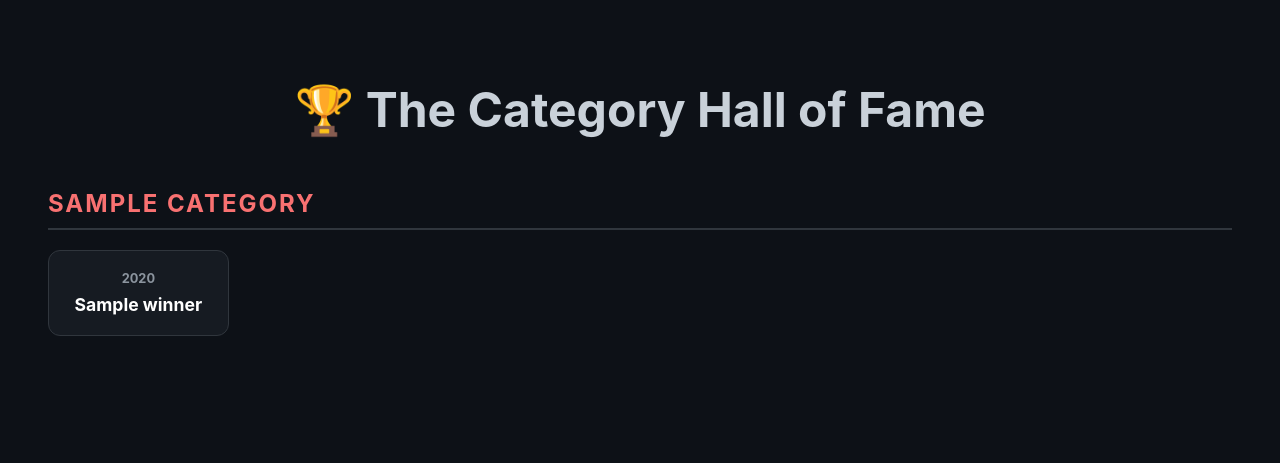
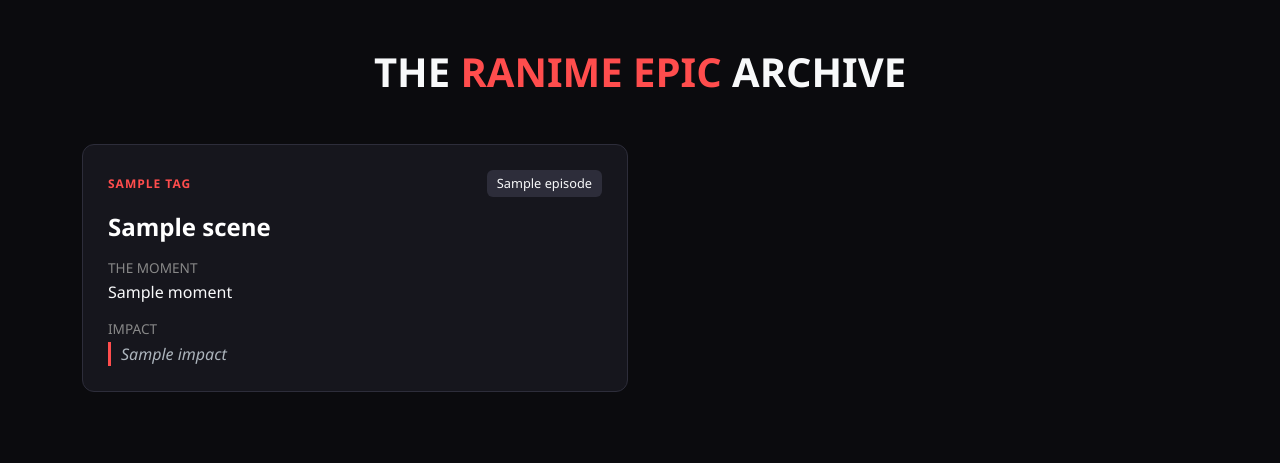
Before and after one commit to Randy1-2/RANIME, a Flask app: template templates/blog.html in a window 1280 px wide. Shown: the top 463 px of the page. Run offline with Flask 3, Linux system fonts and the light colour scheme; the template is opened without the code that fills it: most values are stand-ins (such as "Sample title", 1, 10 or a date in 2020).

Commit message:
Added epic anime boxes

```diff
--- a/main.py
+++ b/main.py
@@ -1,3 +1,4 @@
+import requests
 from flask import Flask, render_template, request, redirect, url_for, flash
 import datetime
 
@@ -30,7 +31,7 @@ upcoming_2026 = [
     {"name": "Blue Lock (Season 3)", "date": "Summer 2026", "status": "Summer", "site": "https://bluelock-pr.com/"},
     {"name": "One-Punch Man (S3)", "date": "Mid-2026", "status": "Confirmed", "site": "https://onepunchman-anime.net/"},
     {"name": "Black Clover (Season 2)", "date": "Late 2026", "status": "Confirmed", "site": "https://bclover.jp/"},
-    {"name": "Chainsaw Man (S2)", "date": "2026", "status": "TBA", "site": "https://chainsawman.dog/"}
+    {"name": "Chainsaw Man (S2)", "date": "2026", "status": "TBA", "site": "https://chainsawman.dog/"},
 ]
 # --- DATA DEFINITION ---
 ANIME_DATA = [
@@ -123,7 +124,7 @@ categories_data = {
         {"year": 2021, "winner": "Jujutsu Kaisen"},
         {"year": 2017, "winner": "Yuri!!! on Ice"},
         {"year": 2014, "winner": "Attack on Titan (TAAF)"},
-        {"year": 2012, "winner": "Madoka Magica (TAAF)"}
+        {"year": 2012, "winner": "Madoka Magica (TAAF)"},
     ],
     "Best Animation": [
         {"year": 2025, "winner": "Demon Slayer: Hashira Training Arc"},
@@ -131,14 +132,14 @@ categories_data = {
         {"year": 2022, "winner": "Demon Slayer: Mugen Train Arc"},
         {"year": 2020, "winner": "Mob Psycho 100 II"},
         {"year": 2019, "winner": "Violet Evergarden"},
-        {"year": 2016, "winner": "One Punch Man (Fans' Choice)"}
+        {"year": 2016, "winner": "One Punch Man (Fans' Choice)"},
     ],
     "Best Drama": [
         {"year": 2025, "winner": "Frieren: Beyond Journey's End"},
         {"year": 2024, "winner": "Attack on Titan Final Chapters Special 1"},
         {"year": 2021, "winner": "Fruits Basket Season 2"},
         {"year": 2020, "winner": "Vinland Saga"},
-        {"year": 2017, "winner": "Erased"}
+        {"year": 2017, "winner": "Erased"},
     ],
     "Best Film": [
         {"year": 2025, "winner": "Look Back"},
@@ -146,13 +147,171 @@ categories_data = {
         {"year": 2023, "winner": "Jujutsu Kaisen 0"},
         {"year": 2022, "winner": "Demon Slayer: Mugen Train Movie"},
         {"year": 2018, "winner": "Your Name"},
-        {"year": 2010, "winner": "Summer Wars (TAAF)"}
-    ]}
-@app.route("/blog")
+        {"year": 2010, "winner": "Summer Wars (TAAF)"},
+    ]},
+@app.route("/info")
+def info():
+    # Sort data so newest years appear first
+    return render_template('info.html', categories=categories_data)
+
+
+def get_anime_details(anime_id):
+    # Fetch Staff Info
+    staff_res = requests.get(f"https://api.jikan.moe/v4/anime/{anime_id},/staff")
+    # Fetch User Reviews
+    review_res = requests.get(f"https://api.jikan.moe/v4/anime/{anime_id},/reviews")
+
+    staff = staff_res.json().get('data', [])[:5]  # Top 5 staff members
+    reviews = review_res.json().get('data', [])[:3]  # Top 3 fan reviews
+
+    return staff, reviews
+
+
+@app.route('/blog')
+@app.route('/blog')
 def blog():
-    # Sort data so newest years appear first
-    return render_template('blog.html', categories=categories_data)
+    epic_scenes = [
+        {
+            "title": "Attack on Titan",
+            "tag": "Action, Dark Fantasy",
+            "moment": "Eren transforms into a Titan in front of everyone during the Battle of Trost, shocking both characters and viewers.",
+            "episode": "Episode 8",
+            "impact": "Established one of the most adrenaline-pumping sequences in recent anime."
+        },
+        {
+            "title": "Demon Slayer",
+            "tag": "Action, Supernatural",
+            "moment": "Tanjiro uses the Hinokami Kagura (Dance of the Fire God) to save Nezuko from Rui's threads.",
+            "episode": "Episode 19",
+            "impact": "A visual masterclass that redefined the standard for modern shonen animation."
+        },
+        {
+            "title": "Your Name",
+            "tag": "Romance, Supernatural",
+            "moment": "Taki and Mitsuha finally meet on the mountainside during twilight, only to forget each other's names as sun sets.",
+            "episode": "Feature Film",
+            "impact": "Created a globally recognized 'heartbreak' moment that transcends language barriers."
+        },
+        {
+            "title": "Naruto Shippuden",
+            "tag": "Action, Fantasy",
+            "moment": "Naruto arrives in Sage Mode on top of a giant toad to face Pain in the ruins of the Hidden Leaf.",
+            "episode": "Episode 163",
+            "impact": "The ultimate 'hero's return' that cemented Naruto's legacy as the village's protector."
+        },
+        {
+            "title": "Toradora!",
+            "tag": "Romance, Slice of Life",
+            "moment": "Taiga breaks down in the street, realizing her true feelings for Ryuuji after he leaves her apartment.",
+            "episode": "Episode 19",
+            "impact": "Commonly cited as one of the most raw and emotional 'Christmas Eve' moments in anime history."
+        },
 
+
+
+    {
+        "title": "Attack on Titan",
+        "tag": "Action, Dark Fantasy",
+        "moment": "Eren transforms into a Titan in front of everyone during the Battle of Trost, shocking both characters and viewers",
+        "episode": "Episode 8",
+        "impact": "Established one of the most adrenaline-pumping sequences in recent anime"
+    },
+    {
+        "title": "My Hero Academia",
+        "tag": "Action, Superhero",
+        "moment": "Midoriya and Bakugo finally team up against Overhaul, showcasing a powerful hero vs villain showdown",
+        "episode": "Episode 13, Season 4",
+        "impact": "Epic fight scene with intense animations and emotional character development"
+    },
+    {
+        "title": "Naruto Shippuden",
+        "tag": "Action, Shonen",
+        "moment": "Naruto unleashes Kurama’s full power to save comrades during the Pain arc",
+        "episode": "Episode 163",
+        "impact": "Iconic power-up moment that defines Naruto’s growth and determination"
+    },
+    {
+        "title": "One Piece",
+        "tag": "Adventure, Action",
+        "moment": "Luffy declares war on the World Government following Ace’s death in Marineford, motivating thousands",
+        "episode": "Episode 505",
+        "impact": "A pivotal character moment with massive emotional resonance and hype factor"
+    },
+        {
+            "title": "Steins;Gate",
+            "tag": "Sci-Fi, Thriller",
+            "moment": "Okabe finally saves Mayuri from a time-loop death scenario, delivering high tension and emotional payoff",
+            "episode": "Episode 22-23",
+            "impact": "Emotional climax and critical plot twist, widely regarded as one of the most intense anime moments"
+        },
+        {
+            "title": "Attack on Titan",
+            "tag": "Action, Dark Fantasy",
+            "moment": "Eren transforms into a Titan in front of everyone during the Battle of Trost, shocking both characters and viewers",
+            "episode": "Episode 8",
+            "impact": "Established one of the most adrenaline-pumping sequences in recent anime"
+        },
+        {
+            "title": "My Hero Academia",
+            "tag": "Action, Superhero",
+            "moment": "Midoriya and Bakugo finally team up against Overhaul, showcasing a powerful hero vs villain showdown",
+            "episode": "Episode 13, Season 4",
+            "impact": "Epic fight scene with intense animations and emotional character development"
+        },
+        {
+            "title": "Naruto Shippuden",
+            "tag": "Action, Shonen",
+            "moment": "Naruto unleashes Kurama’s full power to save comrades during the Pain arc",
+            "episode": "Episode 163",
+            "impact": "Iconic power-up moment that defines Naruto’s growth and determination"
+        },
+        {"title": "Dorohedoro", "tag": "Action, Dark Fantasy, Mystery",
+         "moment": "Caiman uncovers the sorcerer responsible for his reptile head in a chaotic, bloody showdown."},
+        {"title": "Vivy: Fluorite Eye's Song", "tag": "Sci-Fi, Music, Action",
+         "moment": "Vivy defies time to prevent a catastrophic war between humans and AI with a breathtaking musical battle."},
+        {"title": "Demon Slayer: Kimetsu no Yaiba", "tag": "Action, Supernatural, Dark Fantasy",
+         "moment": "Tanjiro and Nezuko fight Upper-Rank demons in a high-stakes, visually stunning battle with sword and fire techniques."},
+        {"title": "Metallic Rouge", "tag": "Sci-Fi, Mecha, Action",
+         "moment": "Rouge confronts the Immortal Nine with her bio-mechanic suit, challenging the limits of human and android cooperation."},
+        {"title": "Shadows House", "tag": "Mystery, Psychological, Supernatural",
+         "moment": "Emilico uncovers the grotesque truth behind the masters and the living dolls, revealing the mansion's dark secrets."},
+        {"title": "Parasyte: The Maxim", "tag": "Horror, Sci-Fi, Action",
+         "moment": "Shinichi and Migi face a ruthless Parasyte, blending body horror with an ethical dilemma of coexistence."},
+        {"title": "Akame ga Kill!", "tag": "Action, Adventure, Dark Fantasy",
+         "moment": "Tatsumi participates in a high-stakes battle against the Imperial forces alongside Akame, showcasing sword combat and revenge plots."},
+        {"title": "Jujutsu Kaisen", "tag": "Action, Supernatural, Shōnen",
+         "moment": "Yuji Itadori battles cursed spirits using Sukuna’s transformative powers in intense, perfectly choreographed sequences."},
+        {"title": "Kaiju No. 8", "tag": "Action, Sci-Fi, Shōnen",
+         "moment": "Kafka Hibino undergoes a transformation into a kaiju while fighting giant monsters, balancing humor and adrenaline."},
+        {"title": "Chainsaw Man", "tag": "Horror, Action, Dark Fantasy",
+         "moment": "Denji confronts massive devils with his chainsaw transformations, blending gore and high-paced action."},
+        {"title": "The Promised Neverland", "tag": "Thriller, Mystery, Horror",
+         "moment": "Emma, Norman, and Ray escape from a demon-operated orphanage after uncovering its horrifying truth."},
+        {"title": "Deca-Dence", "tag": "Sci-Fi, Post-Apocalyptic, Action",
+         "moment": "Natsume discovers that the post-apocalyptic world is a simulated reality controlled by an elite society."},
+        {"title": "Gargantia on the Verdurous Planet", "tag": "Sci-Fi, Adventure, Mecha",
+         "moment": "Ledo crash-lands on Earth and must adapt while defending humans against Hideauze monsters with robot combat."},
+        {"title": "No. 6", "tag": "Sci-Fi, Dystopia, Mystery",
+         "moment": "Shion and Nezumi uncover shocking truths about the city-state's government and its manipulative secrets."},
+        {"title": "Ergo Proxy", "tag": "Psychological, Sci-Fi, Mystery",
+         "moment": "Re-l Mayer confronts the enigmatic Proxy, revealing existential truths about humanity and self-awareness."},
+        {"title": "Land of the Lustrous", "tag": "Fantasy, Adventure, Sci-Fi",
+         "moment": "Phosphophyllite uncovers the Lunarians' motives while defending brittle gemstone beings, reflecting survival and identity."},
+        {"title": "God Eater", "tag": "Action, Sci-Fi, Post-Apocalyptic",
+         "moment": "Lenka Utsugi confronts monstrous Aragami using God Arcs, combining human skill and bio-engineered powers."},
+        {"title": "Kabaneri of the Iron Fortress", "tag": "Action, Steampunk, Horror",
+         "moment": "Ikoma breaches the armored walls fighting the Kabane with his improvised steam gun, echoing titan combat chaos."},
+        {"title": "Neon Genesis Evangelion", "tag": "Mecha, Psychological, Sci-Fi",
+         "moment": "Shinji pilots Eva-01 against an enigmatic angel, balancing human trauma and existential threats."},
+        {"title": "Re:Zero – Starting Life in Another World", "tag": "Isekai, Psychological, Fantasy",
+         "moment": "Subaru dies repeatedly to orchestrate a strategy against witches and monsters, uncovering resilience and despair."},
+
+    ]
+
+
+
+
+    return render_template('blog.html', scenes=epic_scenes)
 @app.route("/anime")
 def anime():
     query = request.args.get('query', '').lower().strip()
@@ -174,7 +333,7 @@ def search():
         return redirect(url_for('anime', query=query))
     else:
         # Flash message stays for ONE load, then disappears on refresh
-        flash(f"Not Found. Check full site for: {query}")
+        flash(f"Not Found. Check full site for: {query},")
         return redirect(url_for('home'))
 if __name__ == "__main__":
     app.run(debug=True)
--- a/templates/blog.html
+++ b/templates/blog.html
@@ -2,48 +2,54 @@
 <html lang="en">
 <head>
     <meta charset="UTF-8">
-    <title>Anime Award Breakdown</title>
+    <title>Anime Moments Vault</title>
+    <link href="https://cdn.jsdelivr.net/npm/bootstrap@5.3.0/dist/css/bootstrap.min.css" rel="stylesheet">
     <style>
-        body { font-family: 'Inter', sans-serif; background: #0d1117; color: #c9d1d9; padding: 40px; }
-        .category-section { margin-bottom: 50px; }
-        h2 { color: #f87171; border-bottom: 2px solid #30363d; padding-bottom: 10px; text-transform: uppercase; letter-spacing: 2px; }
-
-        .award-grid {
-            display: grid;
-            grid-template-columns: repeat(auto-fill, minmax(180px, 1fr));
-            gap: 20px;
-            margin-top: 20px;
+        body { background-color: #0b0b0e; color: #f8f9fa; font-family: 'Segoe UI', Tahoma, Geneva, Verdana, sans-serif; }
+        .blog-card {
+            background: #16161d;
+            border: 1px solid #2d2d3a;
+            border-radius: 12px;
+            padding: 25px;
+            height: 100%;
+            transition: 0.3s;
         }
-
-        .award-card {
-            background: #161b22;
-            padding: 20px;
-            border-radius: 12px;
-            border: 1px solid #30363d;
-            text-align: center;
-            transition: transform 0.2s;
-        }
-
-        .award-card:hover { transform: translateY(-5px); border-color: #f87171; }
-        .year-label { display: block; font-size: 0.8rem; color: #8b949e; margin-bottom: 8px; font-weight: bold; }
-        .winner-title { font-size: 1.1rem; font-weight: bold; color: #fff; }
+        .blog-card:hover { border-color: #ff4d4d; transform: translateY(-5px); }
+        .tag { font-size: 0.75rem; color: #ff4d4d; font-weight: bold; text-transform: uppercase; letter-spacing: 1px; }
+        .label { color: #888; font-size: 0.85rem; margin-bottom: 2px; }
+        .content { font-size: 1rem; margin-bottom: 15px; }
+        .episode-badge { background: #2d2d3a; padding: 4px 10px; border-radius: 6px; font-size: 0.8rem; }
+        .impact-text { font-style: italic; color: #adb5bd; border-left: 3px solid #ff4d4d; padding-left: 10px; }
     </style>
 </head>
 <body>
-    <h1 style="text-align: center; font-size: 3rem; margin-bottom: 50px;">🏆 The Category Hall of Fame</h1>
 
-    {% for category_name, winners in categories.items() %}
-    <div class="category-section">
-        <h2>{{ category_name }}</h2>
-        <div class="award-grid">
-            {% for entry in winners %}
-            <div class="award-card">
-                <span class="year-label">{{ entry.year }}</span>
-                <div class="winner-title">{{ entry.winner }}</div>
+<div class="container py-5">
+    <h1 class="text-center mb-5 fw-bold">THE <span style="color: #ff4d4d;">RANIME EPIC</span> ARCHIVE</h1>
+
+    <div class="row">
+        {% for scene in scenes %}
+        <div class="col-md-6 mb-4">
+            <div class="blog-card d-flex flex-column">
+                <div class="d-flex justify-content-between align-items-center mb-3">
+                    <span class="tag">{{ scene.tag }}</span>
+                    <span class="episode-badge">{{ scene.episode }}</span>
+                </div>
+
+                <h2 class="h4 fw-bold mb-3 text-white">{{ scene.title }}</h2>
+
+                <div class="label">THE MOMENT</div>
+                <p class="content">{{ scene.moment }}</p>
+
+                <div class="mt-auto">
+                    <div class="label">IMPACT</div>
+                    <p class="impact-text mb-0">{{ scene.impact }}</p>
+                </div>
             </div>
-            {% endfor %}
         </div>
+        {% endfor %}
     </div>
-    {% endfor %}
+</div>
+
 </body>
 </html>
--- a/templates/index.html
+++ b/templates/index.html
@@ -36,7 +36,7 @@
                         <ul class="dropdown-menu dropdown-menu-dark">
                             <li><a class="dropdown-item" href="{{ url_for('blog') }}">Blog</a></li>
 
-                            <li><a class="dropdown-item" href="#">List</a></li>
+                            <li><a class="dropdown-item" href="{{ url_for('info') }}">Anime info</a></li>
                             <li><hr class="dropdown-divider"></li>
 
                         </ul>
```
Also changed, not shown: templates/info.html (added, +49 -0 lines).
